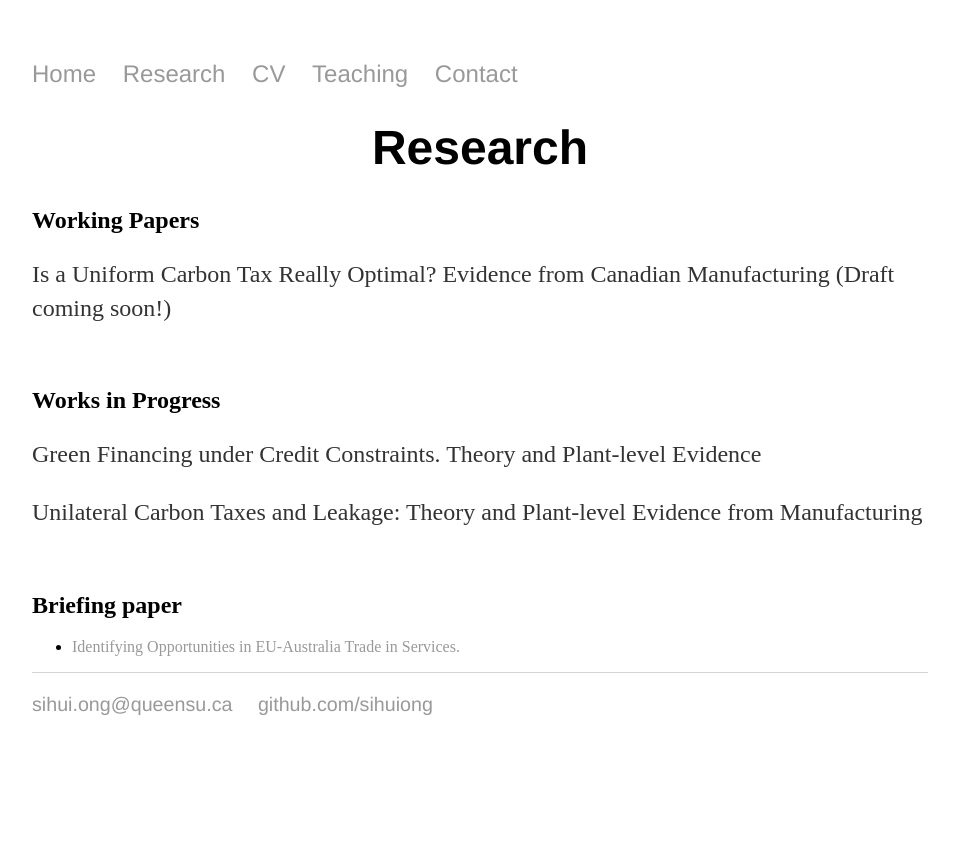
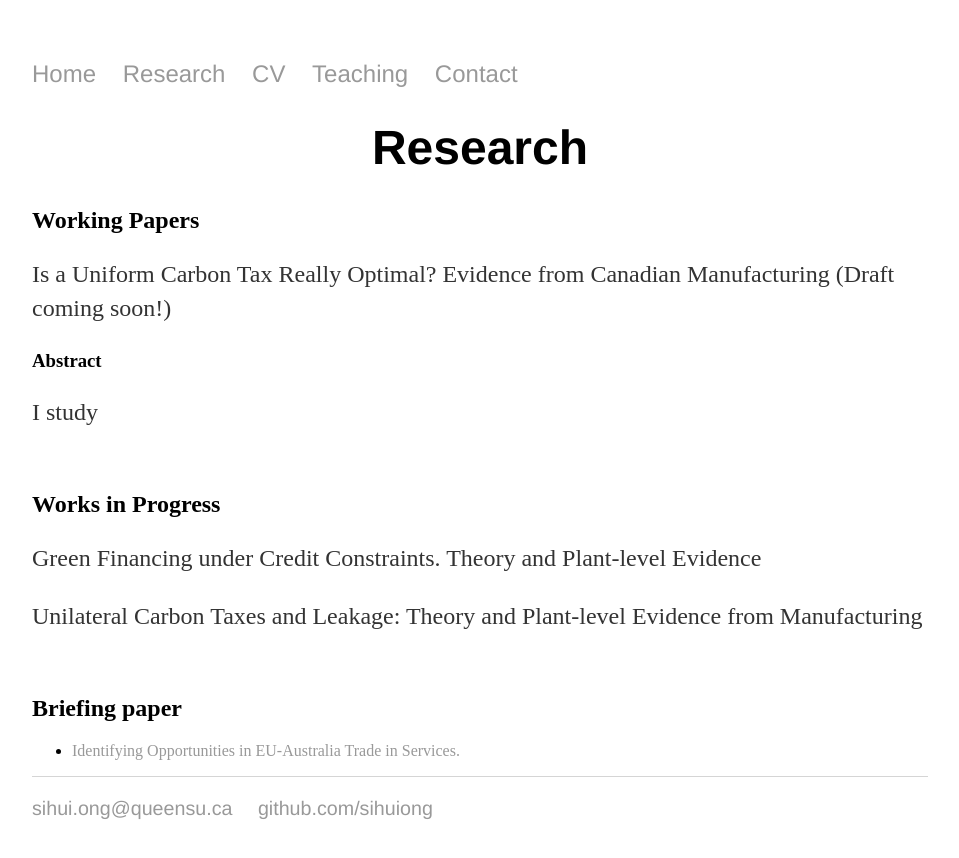
Before and after one commit to SihuiOng/SihuiOng.github.io, a Jekyll site: the page built from research/index.html, in a window 1280 px wide. Shown: the top 858 px of the page, without its empty margins (160-1119 px from the left). Built offline with Jekyll 4.4.1, drawn with Linux system fonts in a browser that asks for light colours.

Commit message:
Update index.html

```diff
--- a/research/index.html
+++ b/research/index.html
@@ -6,6 +6,9 @@ title: Research
 	<h1 style="text-align:center;">Research</h1>
 	<h2>Working Papers</h2>
 	<p>Is a Uniform Carbon Tax Really Optimal? Evidence from Canadian Manufacturing (Draft coming soon!) </p>
+		<h3>Abstract</h3>
+		<p>I study
+                  </p>
 	<br>
 	<h2>Works in Progress</h2>
 
```
